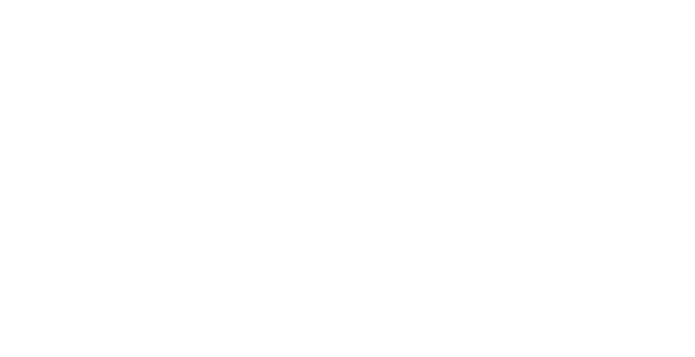
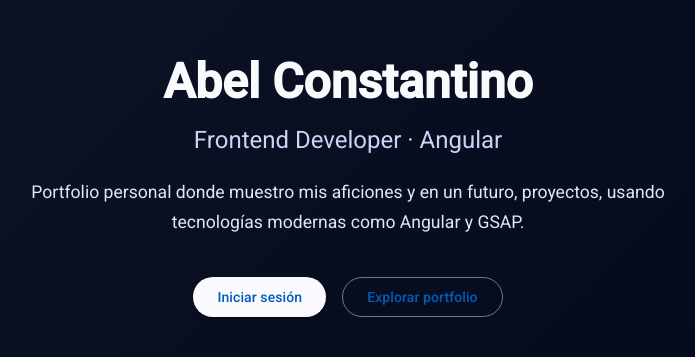
Before and after one commit to Rebelan/portfolio-angular, an Angular app in the folder portfolio/: page / in a window 1280 px wide. Shown: the part 215-572 px from the top of the page, without its empty margins (292-987 px from the left). Built offline with nearby package versions, Linux system fonts and the light colour scheme.

Commit message:
Landing básica hecha con route

```diff
--- a/portfolio/package.json
+++ b/portfolio/package.json
@@ -19,6 +19,7 @@
     "@angular/platform-browser": "^19.2.0",
     "@angular/platform-browser-dynamic": "^19.2.0",
     "@angular/router": "^19.2.0",
+    "gsap": "^3.15.0",
     "rxjs": "~7.8.0",
     "tslib": "^2.3.0",
     "zone.js": "~0.15.0"
--- a/portfolio/src/app/app.routes.ts
+++ b/portfolio/src/app/app.routes.ts
@@ -1,3 +1,9 @@
 import { Routes } from '@angular/router';
 
-export const routes: Routes = [];
+export const routes: Routes = [
+    {
+        path: '',
+        loadComponent: () => import('./pages/landing/landing.component')
+    },
+
+];
--- /dev/null
+++ b/portfolio/src/app/pages/landing/landing.component.html
@@ -0,0 +1,33 @@
+<section class="hero">
+
+  <div class="hero-content">
+
+    <h1 class="hero-title">
+      Abel Constantino
+    </h1>
+
+    <h2 class="hero-subtitle">
+      Frontend Developer · Angular
+    </h2>
+
+    <p class="hero-description">
+      Portfolio personal donde muestro mis aficiones y en un futuro, proyectos, usando tecnologías modernas como Angular y GSAP.
+    </p>
+
+    <div class="hero-actions">
+      <app-button
+        label="Iniciar sesión"
+        link="/login"
+        variant="raised">
+      </app-button>
+
+      <app-button
+        label="Explorar portfolio"
+        link="/about"
+        variant="stroked">
+      </app-button>
+    </div>
+
+  </div>
+
+</section>
--- /dev/null
+++ b/portfolio/src/app/pages/landing/landing.component.scss
@@ -0,0 +1,45 @@
+.hero {
+  min-height: 100vh;
+  display: flex;
+  align-items: center;
+  justify-content: center;
+  background: linear-gradient(
+    135deg,
+    #0f172a,
+    #020617
+  );
+  color: #f8fafc;
+  padding: 2rem;
+}
+
+.hero-content {
+  max-width: 720px;
+  text-align: center;
+}
+
+.hero-title {
+  font-size: 3rem;
+  font-weight: 600;
+  margin-bottom: 1rem;
+}
+
+.hero-subtitle {
+  font-size: 1.5rem;
+  font-weight: 400;
+  color: #cbd5f5;
+  margin-bottom: 1.5rem;
+}
+
+.hero-description {
+  font-size: 1.1rem;
+  line-height: 1.7;
+  color: #e2e8f0;
+  margin-bottom: 2.5rem;
+}
+
+.hero-actions {
+  display: flex;
+  gap: 1rem;
+  justify-content: center;
+  flex-wrap: wrap;
+}
--- /dev/null
+++ b/portfolio/src/app/pages/landing/landing.component.ts
@@ -0,0 +1,44 @@
+import { AfterViewInit, Component } from '@angular/core';
+import { gsap } from 'gsap';
+import { ButtonComponent } from '../../components/shared/button/button.component';
+
+@Component({
+  selector: 'app-landing',
+  imports: [ButtonComponent],
+  templateUrl: './landing.component.html',
+  styleUrl: './landing.component.scss'
+})
+export default class LandingComponent implements AfterViewInit{
+
+  ngAfterViewInit(): void {
+    this.initAnimations();
+  }
+
+  private initAnimations(): void{
+
+const tl = gsap.timeline({ defaults: { ease: 'power3.out' } });
+
+    tl.from('.hero-title', {
+      y: 40,
+      opacity: 0,
+      duration: 1
+    })
+    .from('.hero-subtitle', {
+      y: 30,
+      opacity: 0,
+      duration: 0.8
+    }, '-=0.4')
+    .from('.hero-description', {
+      y: 20,
+      opacity: 0,
+      duration: 0.8
+    }, '-=0.4')
+    .from('.hero-actions app-button', {
+      y: 20,
+      opacity: 0,
+      stagger: 0.2,
+      duration: 0.6
+    }, '-=0.3');
+
+  }
+}
--- a/portfolio/src/styles.scss
+++ b/portfolio/src/styles.scss
@@ -17,6 +17,22 @@
 *{
     margin: 0;
     padding: 0;
+    box-sizing: border-box;
 }
-html, body { height: 100%; }
-body { margin: 0; font-family: Roboto, "Helvetica Neue", sans-serif; }
+
+html,
+body {
+  width: 100%;
+  min-height: 100%;
+  overflow-x: hidden;
+  font-family: Roboto, "Helvetica Neue", sans-serif;
+}
+
+body {
+  margin: 0;
+}
+
+app-root {
+  display: block;
+  min-height: 100%;
+}
```
Also changed, not shown: 2 other files (tests, documents, lock files or other folders).
